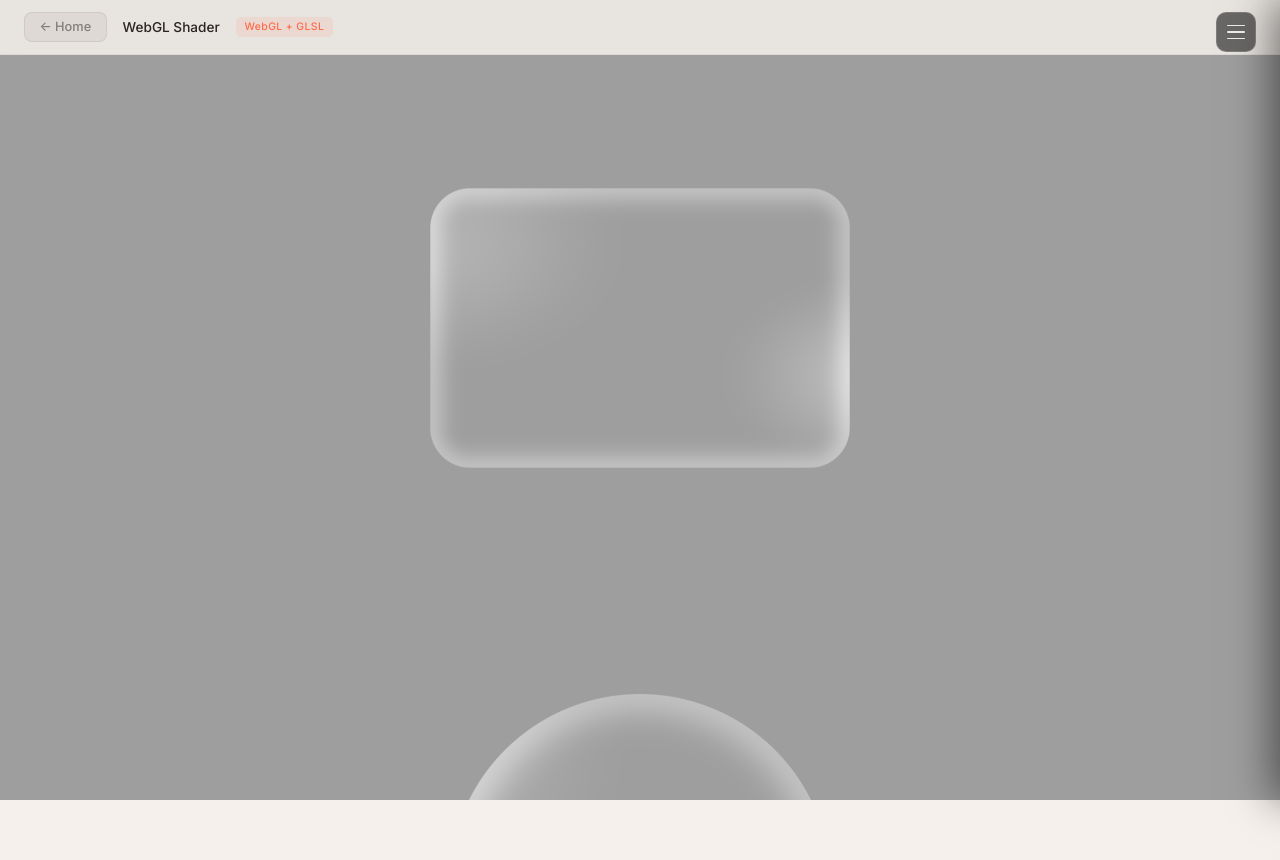
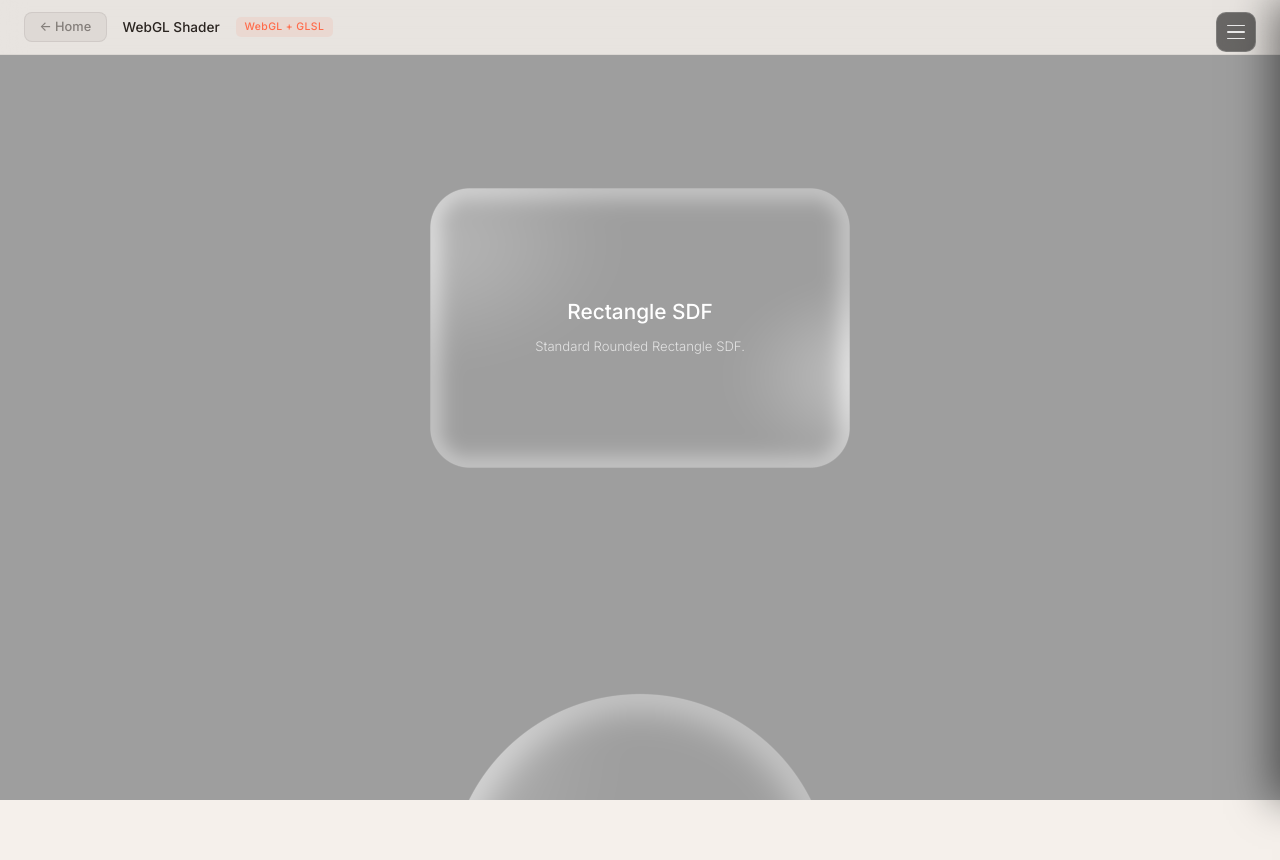
Before and after one commit to yagyaanshK/liquid-glass-laminar-flow, a React (Vite) app: page /#/webgl in a window 1280 px wide. Shown: the top 860 px of the page. Built offline with nearby package versions, Linux system fonts and the light colour scheme.

Commit message:
Overpower WebGL engine's 9999 z-index with 10000 to restore inner text visibility on WebGLPage rectangle

```diff
--- a/src/pages/WebGLPage.tsx
+++ b/src/pages/WebGLPage.tsx
@@ -27,11 +27,11 @@ export default function WebGLPage() {
 
     // 3. Register lens elements after a short delay to let React paint
     const timer = setTimeout(() => {
-      if (panelRef.current)    engine.addLens(panelRef.current, { ...DEFAULT_CONFIG, shape: 'rect' });
-      if (circleRef.current)   engine.addLens(circleRef.current, { ...DEFAULT_CONFIG, shape: 'circle' });
-      if (ellipseRef.current)  engine.addLens(ellipseRef.current, { ...DEFAULT_CONFIG, shape: 'ellipse' });
+      if (panelRef.current) engine.addLens(panelRef.current, { ...DEFAULT_CONFIG, shape: 'rect' });
+      if (circleRef.current) engine.addLens(circleRef.current, { ...DEFAULT_CONFIG, shape: 'circle' });
+      if (ellipseRef.current) engine.addLens(ellipseRef.current, { ...DEFAULT_CONFIG, shape: 'ellipse' });
       if (triangleRef.current) engine.addLens(triangleRef.current, { ...DEFAULT_CONFIG, shape: 'triangle' });
-      if (hexagonRef.current)  engine.addLens(hexagonRef.current, { ...DEFAULT_CONFIG, shape: 'hexagon' });
+      if (hexagonRef.current) engine.addLens(hexagonRef.current, { ...DEFAULT_CONFIG, shape: 'hexagon' });
       engine.startLive(bg.canvas);
     }, 300);
 
@@ -46,11 +46,11 @@ export default function WebGLPage() {
   useEffect(() => {
     const engine = engineRef.current;
     if (!engine) return;
-    if (panelRef.current)    engine.updateLensConfig(panelRef.current, config);
-    if (circleRef.current)   engine.updateLensConfig(circleRef.current, { ...config, shape: 'circle' });
-    if (ellipseRef.current)  engine.updateLensConfig(ellipseRef.current, { ...config, shape: 'ellipse' });
+    if (panelRef.current) engine.updateLensConfig(panelRef.current, config);
+    if (circleRef.current) engine.updateLensConfig(circleRef.current, { ...config, shape: 'circle' });
+    if (ellipseRef.current) engine.updateLensConfig(ellipseRef.current, { ...config, shape: 'ellipse' });
     if (triangleRef.current) engine.updateLensConfig(triangleRef.current, { ...config, shape: 'triangle' });
-    if (hexagonRef.current)  engine.updateLensConfig(hexagonRef.current, { ...config, shape: 'hexagon' });
+    if (hexagonRef.current) engine.updateLensConfig(hexagonRef.current, { ...config, shape: 'hexagon' });
   }, [config]);
 
   return (
@@ -60,6 +60,7 @@ export default function WebGLPage() {
       <div className="demo-area" style={{
         paddingTop: '8rem',
         paddingBottom: '10rem',
+        zIndex: 10000,
         display: 'flex',
         flexDirection: 'column',
         alignItems: 'center',
@@ -76,7 +77,7 @@ export default function WebGLPage() {
           {/* Main glass panel (Rect) */}
           <div style={{ textAlign: 'center' }}>
             <div ref={panelRef} className="demo-panel" style={{ borderRadius: config.cornerRadius }}>
-              <div className="demo-panel-content" style={{ background: 'rgba(0,0,0,0.65)', backdropFilter: 'blur(16px)', WebkitBackdropFilter: 'blur(16px)', borderRadius: 24, padding: '2.5rem', border: '1px solid rgba(255,255,255,0.08)' }}>
+              <div className="demo-panel-content" style={{ padding: '2.5rem' }}>
                 <h2 style={{ color: '#fff' }}>Rectangle SDF</h2>
                 <p style={{ color: 'rgba(255,255,255,0.7)', marginTop: '0.75rem' }}>Standard Rounded Rectangle SDF.</p>
               </div>
```
